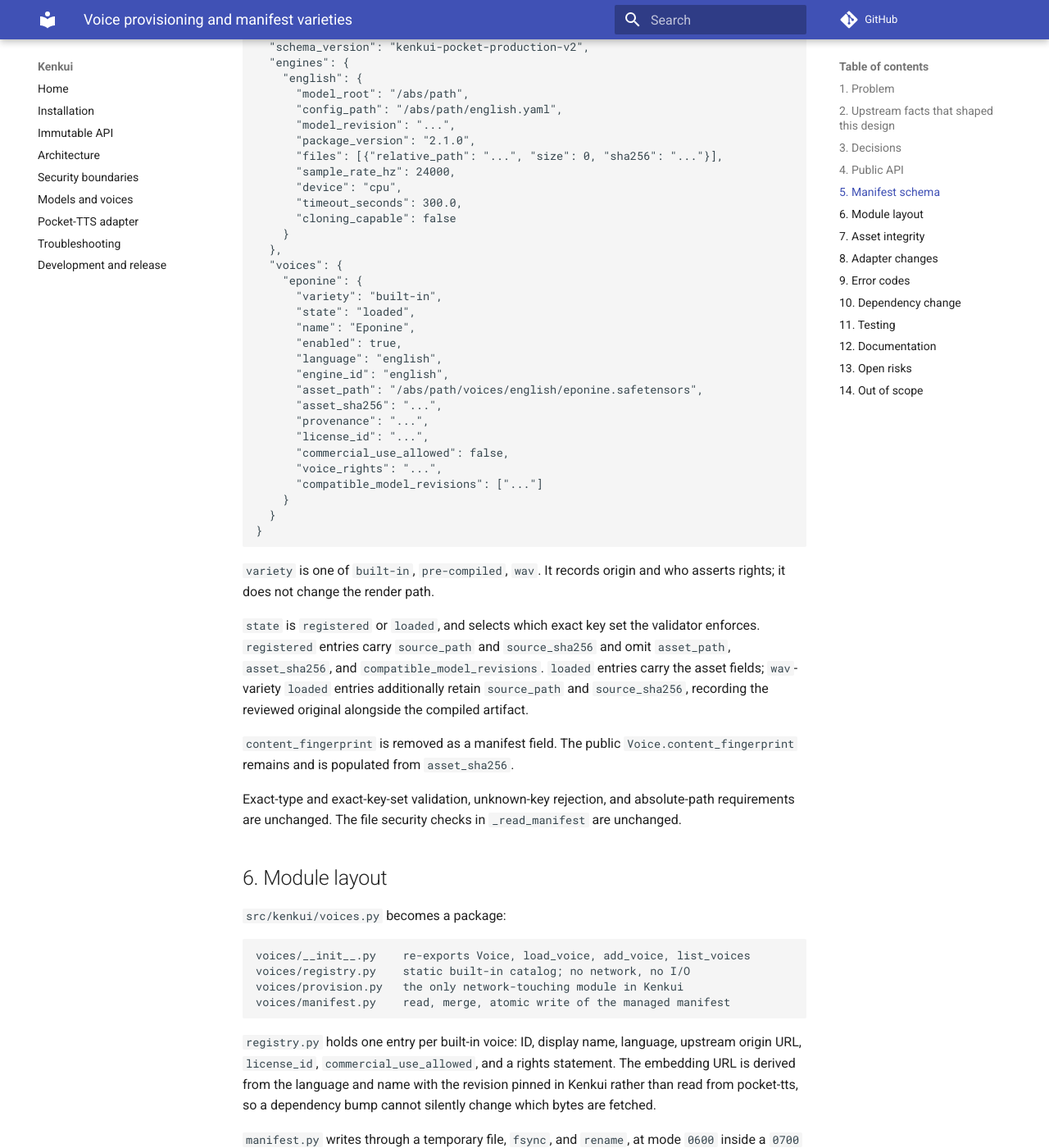
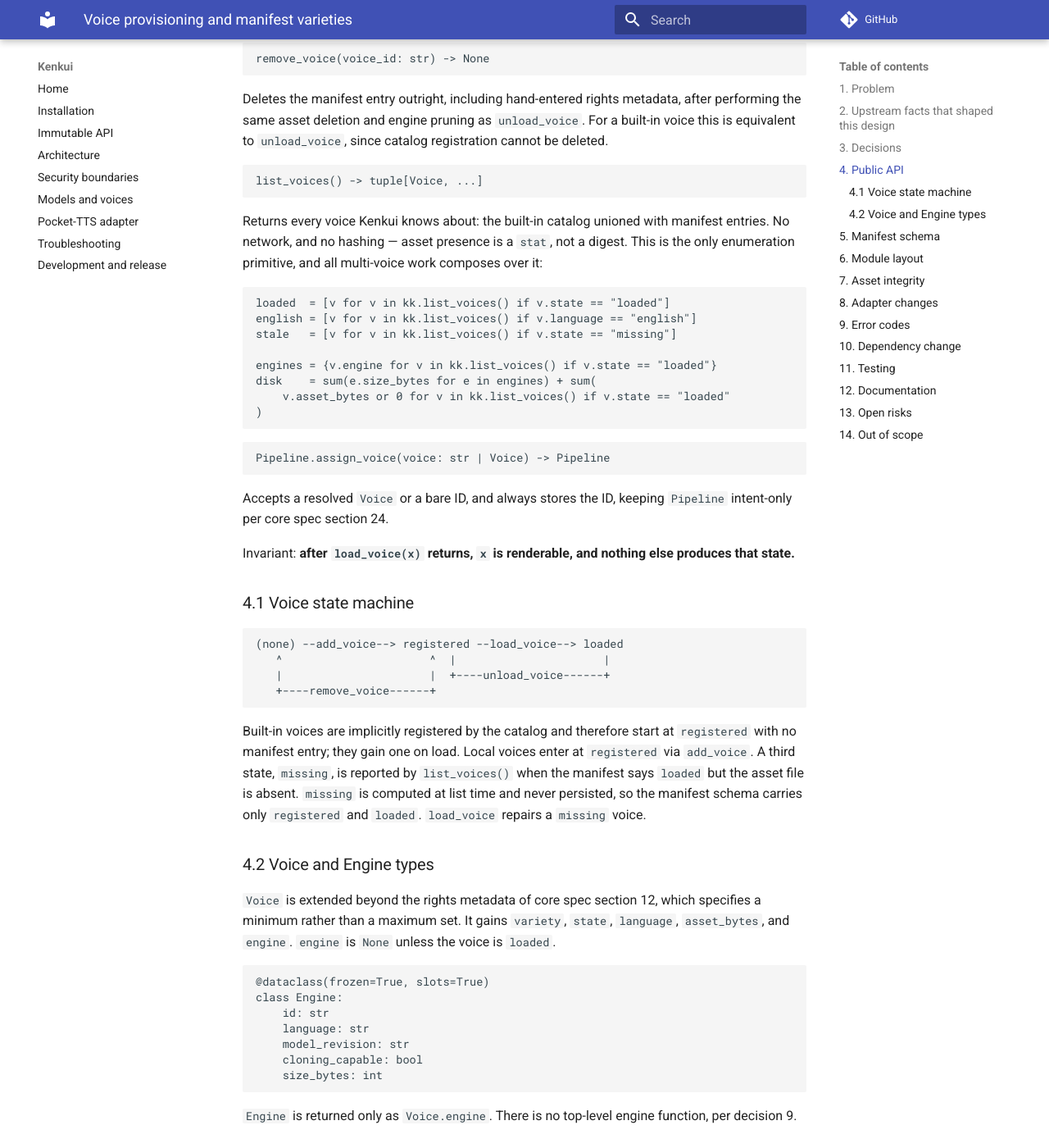
Before and after one commit to D1zzl3D0p/kenkui, an MkDocs documentation site: the page built from docs/superpowers/specs/2026-08-19-voice-provisioning-design.md, in a window 1280 px wide and 1400 px high, scrolled down 3320 px. Shown: the whole window at 82% size. Built offline with MkDocs 1.6.1 and Material for MkDocs 9.7.7, drawn with Linux system fonts in a browser that asks for light colours; comment, search, counter and statistics services are not loaded; some of the changed text lies outside the part shown.

Commit message:
docs: fold voice lifecycle verbs into provisioning spec
Adds unload_voice and remove_voice, the registered/loaded/missing state
machine, and automatic engine pruning on unload — engines are ~225MB
per language against ~6.5MB per embedding, so pruning is where disk is
actually reclaimed.

Records two surface decisions: engines are derived state with no verbs
and no enumeration (their data hangs off Voice.engine), and there are no
bulk operations — multi-voice work composes over list_voices().

Co-Authored-By: Claude Opus 5 <noreply@anthropic.com>

````diff
--- a/docs/superpowers/specs/2026-08-19-voice-provisioning-design.md
+++ b/docs/superpowers/specs/2026-08-19-voice-provisioning-design.md
@@ -76,6 +76,18 @@ upstream flow.
 7. `pocket-tts==2.1.0` becomes a required dependency.
 8. No CLI. Suite spec 00 section 18 assigns user-facing command-line surface to
    the separate `kentui` project, and the specs do not describe a CLI for core.
+9. Engines are derived state, never user-chosen. They are provisioned when a
+   voice needs one and pruned when the last `loaded` voice referencing them is
+   unloaded or removed. There is no engine verb and no engine listing; engine
+   data hangs off the voices that pull it in.
+10. No bulk operations. Every provisioning verb takes exactly one voice ID, and
+    bulk work composes over `list_voices()`. This keeps the blast radius of a
+    destructive call visible at the call site and makes arbitrary filtering
+    free, at the cost of a comprehension for multi-voice work.
+11. `unload_voice` and `remove_voice` stay distinct verbs rather than one verb
+    with a `keep_registration` flag. A boolean deciding whether hand-entered
+    rights metadata survives is too easy to get wrong, and the two converge for
+    built-in voices anyway.
 
 ## 4. Public API
 
@@ -120,11 +132,44 @@ rejected with `voice_variety_invalid` rather than shadowing the catalog.
 ISO code, because it selects both the engine config and the embedding path.
 
 ```python
+unload_voice(voice_id: str) -> Voice
+```
+
+Reverts `loaded` to `registered`. Deletes the compiled or downloaded asset,
+retains rights metadata so the voice can be reloaded without re-entering it,
+and prunes the voice's engine if no other `loaded` voice references it. Engine
+pruning is the point: at roughly 225 MB per language engine against roughly
+6.5 MB per embedding, unloading without pruning reclaims a small fraction of
+the actual footprint.
+
+```python
+remove_voice(voice_id: str) -> None
+```
+
+Deletes the manifest entry outright, including hand-entered rights metadata,
+after performing the same asset deletion and engine pruning as `unload_voice`.
+For a built-in voice this is equivalent to `unload_voice`, since catalog
+registration cannot be deleted.
+
+```python
 list_voices() -> tuple[Voice, ...]
 ```
 
-Returns the built-in catalog plus manifest entries with rights metadata and
-state. No network.
+Returns every voice Kenkui knows about: the built-in catalog unioned with
+manifest entries. No network, and no hashing — asset presence is a `stat`, not
+a digest. This is the only enumeration primitive, and all multi-voice work
+composes over it:
+
+```python
+loaded  = [v for v in kk.list_voices() if v.state == "loaded"]
+english = [v for v in kk.list_voices() if v.language == "english"]
+stale   = [v for v in kk.list_voices() if v.state == "missing"]
+
+engines = {v.engine for v in kk.list_voices() if v.state == "loaded"}
+disk    = sum(e.size_bytes for e in engines) + sum(
+    v.asset_bytes or 0 for v in kk.list_voices() if v.state == "loaded"
+)
+```
 
 ```python
 Pipeline.assign_voice(voice: str | Voice) -> Pipeline
@@ -135,6 +180,42 @@ Accepts a resolved `Voice` or a bare ID, and always stores the ID, keeping
 
 Invariant: **after `load_voice(x)` returns, `x` is renderable, and nothing else
 produces that state.**
+
+### 4.1 Voice state machine
+
+```
+(none) --add_voice--> registered --load_voice--> loaded
+   ^                      ^  |                      |
+   |                      |  +----unload_voice------+
+   +----remove_voice------+
+```
+
+Built-in voices are implicitly registered by the catalog and therefore start at
+`registered` with no manifest entry; they gain one on load. Local voices enter
+at `registered` via `add_voice`. A third state, `missing`, is reported by
+`list_voices()` when the manifest says `loaded` but the asset file is absent.
+`missing` is computed at list time and never persisted, so the manifest schema
+carries only `registered` and `loaded`. `load_voice` repairs a `missing` voice.
+
+### 4.2 Voice and Engine types
+
+`Voice` is extended beyond the rights metadata of core spec section 12, which
+specifies a minimum rather than a maximum set. It gains `variety`, `state`,
+`language`, `asset_bytes`, and `engine`. `engine` is `None` unless the voice is
+`loaded`.
+
+```python
+@dataclass(frozen=True, slots=True)
+class Engine:
+    id: str
+    language: str
+    model_revision: str
+    cloning_capable: bool
+    size_bytes: int
+```
+
+`Engine` is returned only as `Voice.engine`. There is no top-level engine
+function, per decision 9.
 
 ## 5. Manifest schema
 
@@ -202,7 +283,8 @@ absolute-path requirements are unchanged. The file security checks in
 `src/kenkui/voices.py` becomes a package:
 
 ```
-voices/__init__.py    re-exports Voice, load_voice, add_voice, list_voices
+voices/__init__.py    re-exports Voice, Engine, add_voice, load_voice,
+                      unload_voice, remove_voice, list_voices
 voices/registry.py    static built-in catalog; no network, no I/O
 voices/provision.py   the only network-touching module in Kenkui
 voices/manifest.py    read, merge, atomic write of the managed manifest
@@ -291,6 +373,17 @@ explicitly revisitable trade; the retained extra is the path back.
 - Provisioning against a local fake asset source, with no real network.
 - `add_voice` then `load_voice` round trip, asserting the `registered` to
   `loaded` transition and both hashes for `wav`.
+- `unload_voice` reverts to `registered`, deletes the asset, and retains every
+  rights field.
+- `remove_voice` deletes the entry, and on a built-in leaves the catalog entry
+  reachable at `registered`.
+- Engine pruning: unloading the last voice referencing an engine removes the
+  engine entry and its files; unloading a voice while a sibling remains
+  `loaded` leaves the engine intact.
+- `list_voices()` reports `missing` when a `loaded` asset file is deleted
+  underneath, without hashing, and `load_voice` repairs it.
+- `list_voices()` union semantics: catalog-only voices appear as `registered`
+  with no manifest entry.
 - Atomic manifest write and concurrent provisioning.
 - `write()` raising `voice_not_provisioned` for a registered-only voice.
 - Real download, real compile, and real render remain opt-in behind explicit
@@ -329,4 +422,5 @@ scanning — against real assets. Expect to debug those.
 - Character voices and multi-voice assignment.
 - Shipping known-good asset hashes.
 - Making `pocket-tts` optional again.
-- Voice removal and manifest garbage collection.
+- Bulk provisioning verbs, per decision 10.
+- Any engine verb or engine enumeration, per decision 9.
````
